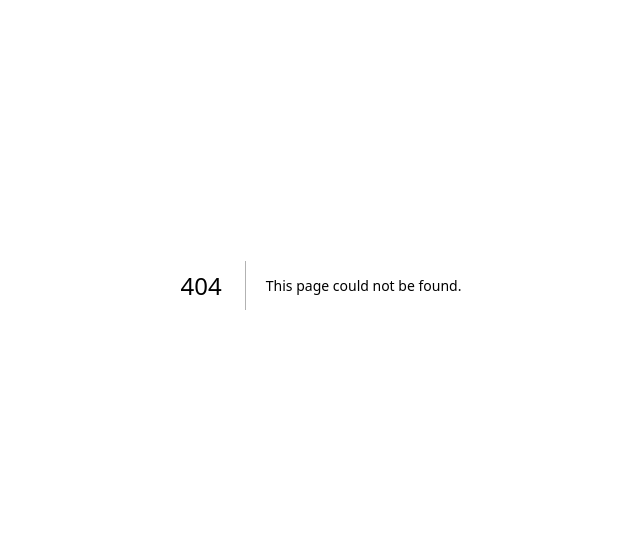
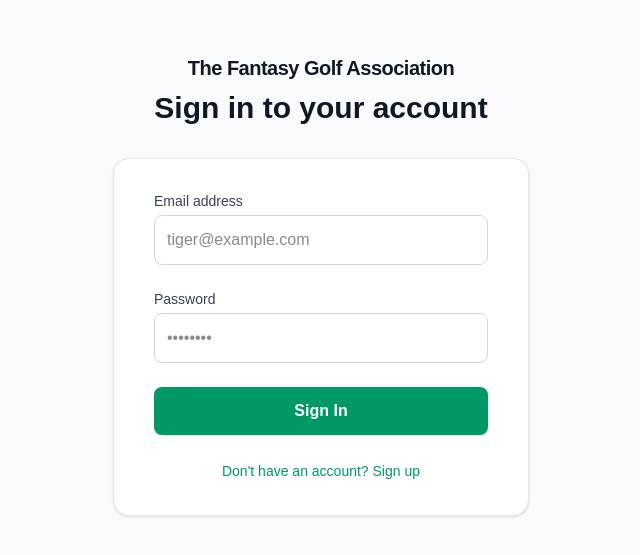
Before and after one commit to ryan20w/FantasyGolfAssociation, a Next.js app: page /login in a window 1280 px wide. Before the commit this address had no page. Shown: the part 115-670 px from the top of the page, without its empty margins (319-959 px from the left). Built offline with nearby package versions, Linux system fonts and the light colour scheme; no server answers.

Commit message:
Login Credentials Updated League Creation Page

```diff
--- /dev/null
+++ b/app/login/page.tsx
@@ -0,0 +1,103 @@
+"use client";
+
+import { useState } from 'react';
+import { supabase } from '@/app/lib/supabase';
+import { useRouter } from 'next/navigation';
+import Link from 'next/link';
+
+export default function LoginPage() {
+  const router = useRouter();
+  const [isSignUp, setIsSignUp] = useState(false);
+  const [email, setEmail] = useState('');
+  const [password, setPassword] = useState('');
+  const [error, setError] = useState<string | null>(null);
+  const [loading, setLoading] = useState(false);
+
+  const handleAuth = async (e: React.FormEvent) => {
+    e.preventDefault();
+    setError(null);
+    setLoading(true);
+
+    if (isSignUp) {
+      const { error } = await supabase.auth.signUp({ email, password });
+      if (error) setError(error.message);
+      else alert('Check your email for the confirmation link, or log in if email confirmation is disabled!');
+    } else {
+      const { error } = await supabase.auth.signInWithPassword({ email, password });
+      if (error) {
+        setError(error.message);
+      } else {
+        router.push('/');
+        router.refresh();
+      }
+    }
+    setLoading(false);
+  };
+
+  return (
+    <main className="min-h-screen bg-gray-50 flex flex-col justify-center py-12 sm:px-6 lg:px-8">
+      <div className="sm:mx-auto sm:w-full sm:max-w-md">
+        <Link href="/" className="text-center block text-xl font-bold tracking-tight text-gray-900 mb-2">
+          The Fantasy Golf Association
+        </Link>
+        <h2 className="text-center text-3xl font-extrabold text-gray-900">
+          {isSignUp ? 'Create your account' : 'Sign in to your account'}
+        </h2>
+      </div>
+
+      <div className="mt-8 sm:mx-auto sm:w-full sm:max-w-md px-4">
+        <div className="bg-white py-8 px-6 shadow-sm border border-gray-200 rounded-2xl sm:px-10">
+          {error && (
+            <div className="mb-4 bg-red-50 border border-red-200 text-red-600 text-sm p-3 rounded-lg">
+              {error}
+            </div>
+          )}
+
+          <form onSubmit={handleAuth} className="space-y-6">
+            <div>
+              <label className="block text-sm font-medium text-gray-700">Email address</label>
+              <input
+                type="email"
+                required
+                value={email}
+                onChange={(e) => setEmail(e.target.value)}
+                className="mt-1 w-full border border-gray-300 rounded-lg p-3 focus:outline-none focus:ring-2 focus:ring-emerald-500"
+                placeholder="tiger@example.com"
+              />
+            </div>
+
+            <div>
+              <label className="block text-sm font-medium text-gray-700">Password</label>
+              <input
+                type="password"
+                required
+                value={password}
+                onChange={(e) => setPassword(e.target.value)}
+                className="mt-1 w-full border border-gray-300 rounded-lg p-3 focus:outline-none focus:ring-2 focus:ring-emerald-500"
+                placeholder="••••••••"
+              />
+            </div>
+
+            <button
+              type="submit"
+              disabled={loading}
+              className="w-full bg-emerald-600 hover:bg-emerald-700 text-white font-semibold py-3 rounded-lg transition-colors shadow-sm disabled:opacity-50"
+            >
+              {loading ? 'Processing...' : isSignUp ? 'Sign Up' : 'Sign In'}
+            </button>
+          </form>
+
+          <div className="mt-6 text-center">
+            <button
+              type="button"
+              onClick={() => setIsSignUp(!isSignUp)}
+              className="text-sm font-medium text-emerald-600 hover:text-emerald-500"
+            >
+              {isSignUp ? 'Already have an account? Sign in' : "Don't have an account? Sign up"}
+            </button>
+          </div>
+        </div>
+      </div>
+    </main>
+  );
+}
--- a/app/my-leagues/[code]/page.tsx
+++ b/app/my-leagues/[code]/page.tsx
@@ -1,6 +1,6 @@
 "use client";
 
-import { useEffect, useState } from "react";
+import { useEffect, useState, use } from "react";
 import Link from "next/link";
 import { supabase } from "../../lib/supabase";
 
@@ -19,12 +19,16 @@ export default function LeaguePage({
 }: {
   params: Promise<{ code: string }>;
 }) {
+  // Unwrap params safely using React's use() hook
+  const resolvedParams = use(params);
+  const code = resolvedParams.code;
+
   const [league, setLeague] = useState<League | null>(null);
   const [loading, setLoading] = useState(true);
 
   useEffect(() => {
     async function loadLeague() {
-      const { code } = await params;
+      if (!code) return;
 
       const { data, error } = await supabase
         .from("leagues")
@@ -44,7 +48,7 @@ export default function LeaguePage({
     }
 
     loadLeague();
-  }, [params]);
+  }, [code]);
 
   if (loading) {
     return (
@@ -85,7 +89,7 @@ export default function LeaguePage({
     );
   }
 
-  const inviteLink = `${window.location.origin}/join/${league.code}`;
+  const inviteLink = typeof window !== "undefined" ? `${window.location.origin}/join/${league.code}` : "";
 
   function copyInviteLink() {
     navigator.clipboard.writeText(inviteLink);
--- a/app/my-leagues/create/page.tsx
+++ b/app/my-leagues/create/page.tsx
@@ -13,15 +13,12 @@ export default function CreateLeague() {
 
   function generateLeagueCode() {
     const characters = "ABCDEFGHJKLMNPQRSTUVWXYZ23456789";
-
     let code = "";
-
     for (let i = 0; i < 4; i++) {
       code += characters.charAt(
         Math.floor(Math.random() * characters.length)
       );
     }
-
     return `FGA-${code}`;
   }
 
@@ -31,8 +28,18 @@ async function handleCreateLeague() {
       return;
     }
 
+    // 1. Check if user is authenticated
+    const { data: { user }, error: userError } = await supabase.auth.getUser();
+
+    if (userError || !user) {
+      alert("You must be signed in to create a league!");
+      router.push("/login");
+      return;
+    }
+
     const leagueCode = generateLeagueCode();
 
+    // 2. Insert league including the user's ID as commissioner_id
     const { error } = await supabase
       .from("leagues")
       .insert({
@@ -41,6 +48,7 @@ async function handleCreateLeague() {
         commissioner: commissionerName.trim(),
         number_of_teams: Number(numberOfTeams),
         members: 1,
+        commissioner_id: user.id,
       });
 
     if (error) {
@@ -134,7 +142,7 @@ async function handleCreateLeague() {
             </select>
           </div>
 
-          {/* Create League */}
+          {/* Create League Button */}
           <button
             type="button"
             onClick={handleCreateLeague}
--- a/app/news/NewsClientView.tsx
+++ b/app/news/NewsClientView.tsx
@@ -21,7 +21,6 @@ export default function NewsClientView({ articles }: { articles: any[] }) {
             <Link href="/" className="text-gray-600 hover:text-black">Home</Link>
             <Link href="/my-leagues" className="text-gray-600 hover:text-black">My Leagues</Link>
             <Link href="/news" className="text-black font-semibold">News</Link>
-            <Link href="/contact" className="text-gray-600 hover:text-black">Contact</Link>
           </nav>
         </div>
       </header>
--- a/app/page.tsx
+++ b/app/page.tsx
@@ -29,6 +29,9 @@ export default function Home() {
             <Link href="/contact" className="text-gray-600 hover:text-black transition-colors">
               Contact
             </Link>
+            <Link href="/login" className="bg-emerald-600 text-white px-4 py-2 rounded-lg font-semibold hover:bg-emerald-700 transition-colors">
+  Sign In
+</Link>
           </nav>
         </div>
       </header>
```
Lines whose indentation alone changed are shown as unchanged.
